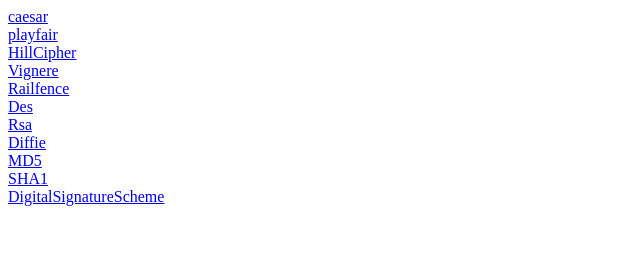
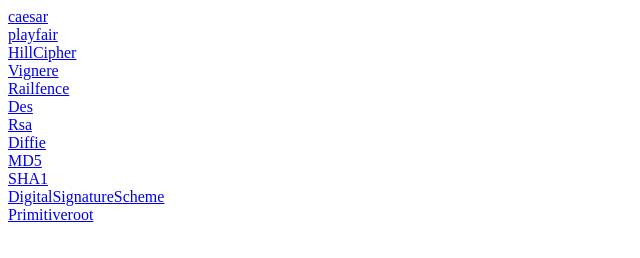
Before and after one commit to uklabs/uklabs.github.io, a plain HTML site: page index.html in a window 1280 px wide. Shown: the whole page, without its empty margins (0-640 px from the left). Drawn offline with Linux system fonts and the light colour scheme.

Commit message:
Firest Website Upload

```diff
--- a/index.html
+++ b/index.html
@@ -11,4 +11,5 @@
 <a href="MD5.txt">MD5</a></br>
 <a href="SHA1.txt">SHA1</a></br>
 <a href="DSS.txt">DigitalSignatureScheme</a></br>
+<a href="Primitiveroot.txt">Primitiveroot</a></br>
 </html>
```
Also changed, not shown: Primitiveroot.txt (added).
